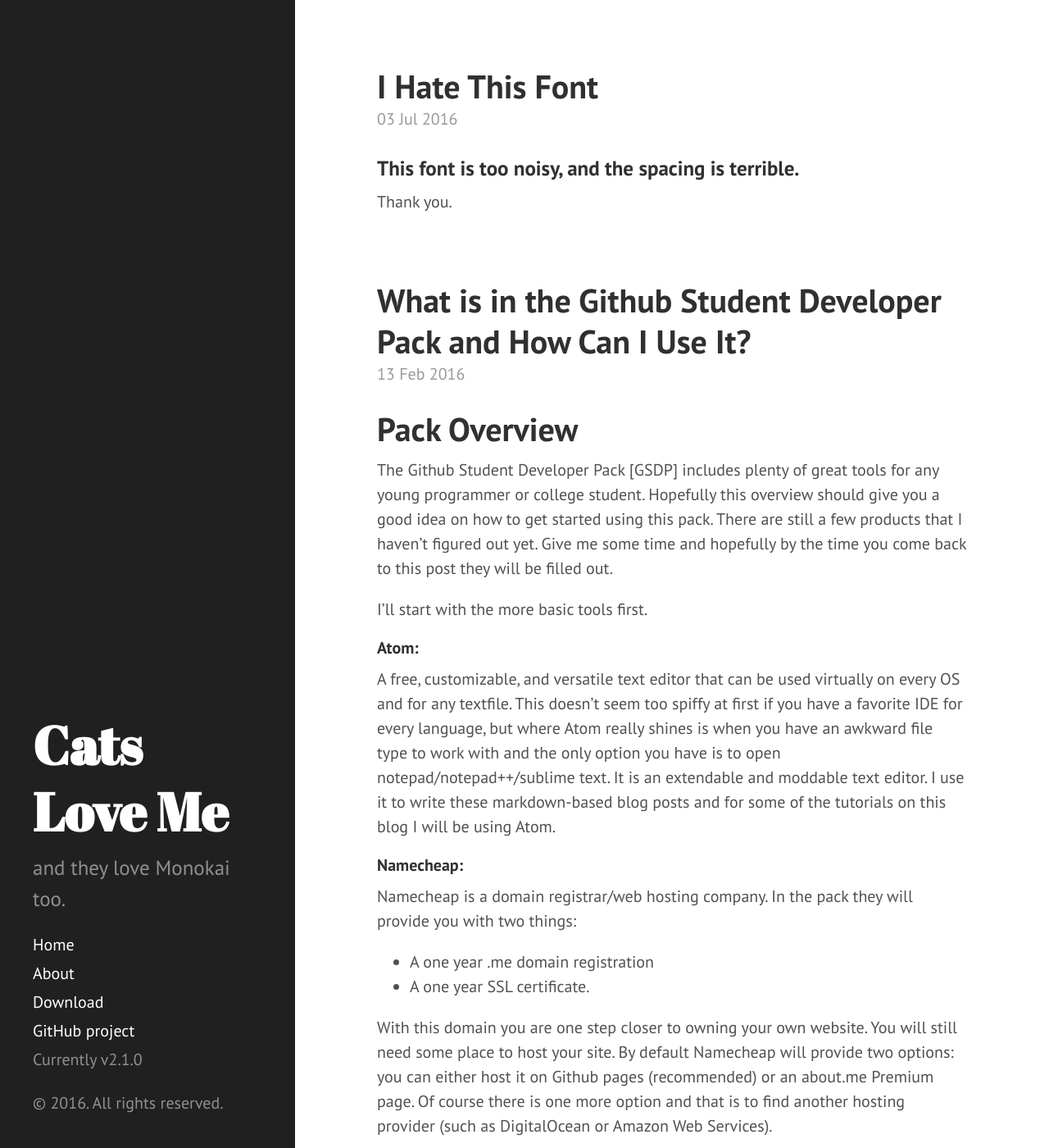
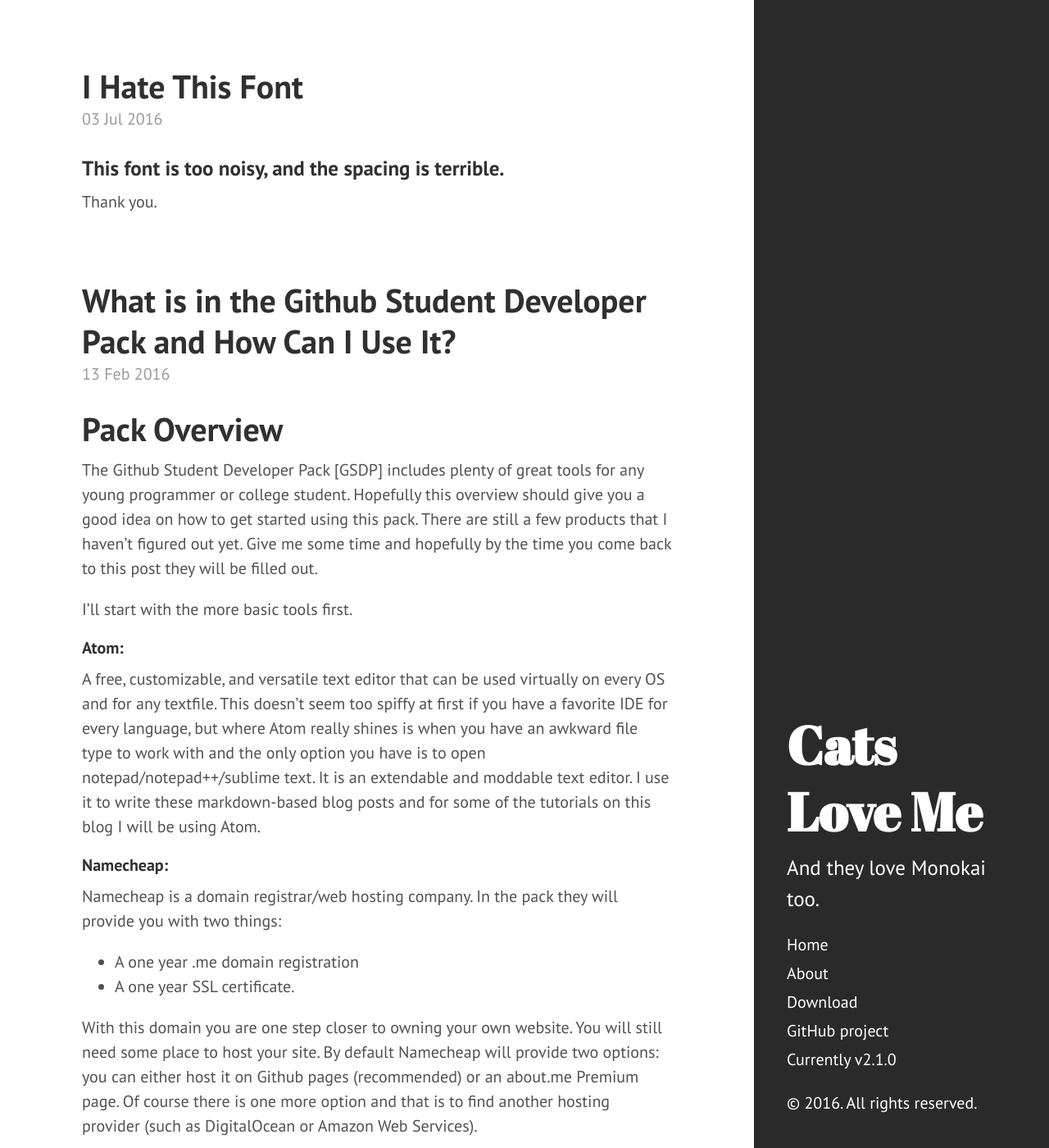
Before and after one commit to SugarXD/PersonalWebsite, a Jekyll site: the page built from index.html, in a window 1280 px wide and 1400 px high. Shown: the whole window at 82% size. Built offline with Jekyll 4.4.1, drawn with Linux system fonts in a browser that asks for light colours; Markdown is read by kramdown in place of the engine named in the settings; the list of posts is cut into pages by our own code.

Commit message:
Minor Sidebar changes
+ Changed site Description.
+ Reversed Sidebar
+ Changed Sidebar colors.

```diff
--- a/_config.yml
+++ b/_config.yml
@@ -8,7 +8,7 @@
 # Setup
 title:            Cats Love Me
 tagline:          'A Jekyll theme'
-description:      'and they love Monokai too.'
+description:      'And they love Monokai too.'
 
 author:
   name:           'TacoMeemert'
--- a/_includes/sidebar.html
+++ b/_includes/sidebar.html
@@ -1,9 +1,7 @@
 <div class="sidebar">
   <div class="container sidebar-sticky">
     <div class="sidebar-about">
-      <h1>
-          {{ site.title }}
-      </h1>
+      <h1>{{ site.title }}</h1>
       <p class="lead">{{ site.description }}</p>
     </div>
 
--- a/_layouts/default.html
+++ b/_layouts/default.html
@@ -3,7 +3,7 @@
 
   {% include head.html %}
 
-  <body>
+  <body class="layout-reverse">
 
     {% include sidebar.html %}
 
--- a/public/css/hyde.css
+++ b/public/css/hyde.css
@@ -56,8 +56,9 @@
 .sidebar {
   text-align: center;
   padding: 2rem 1rem;
-  color: rgba(255,255,255,.5);
-  background-color: #202020;
+  color: #fff;
+  /*color: rgba(255,255,255,.5);*/
+  background-color: #2a2a2a;
 }
 @media (min-width: 48em) {
   .sidebar {
```
